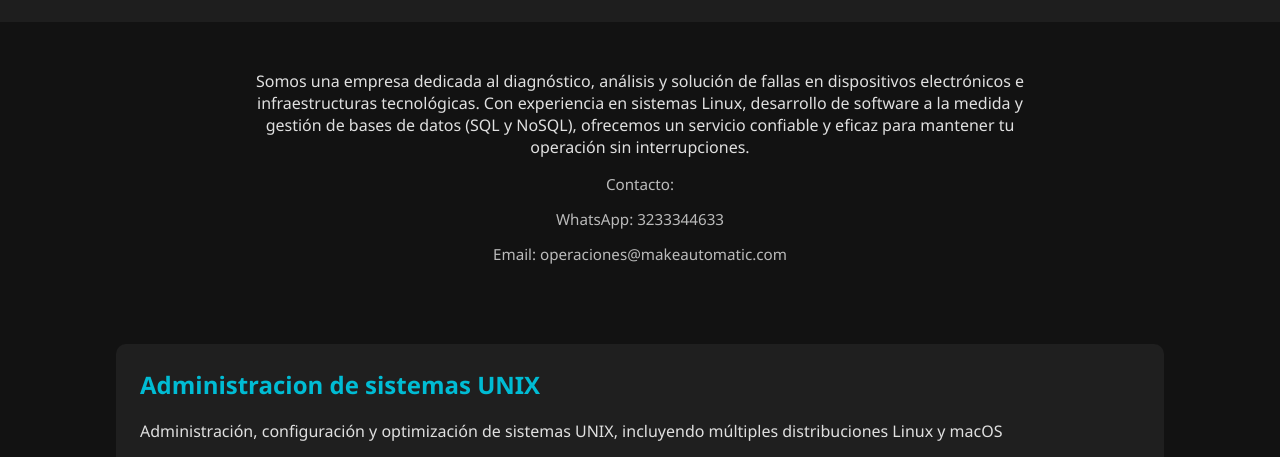
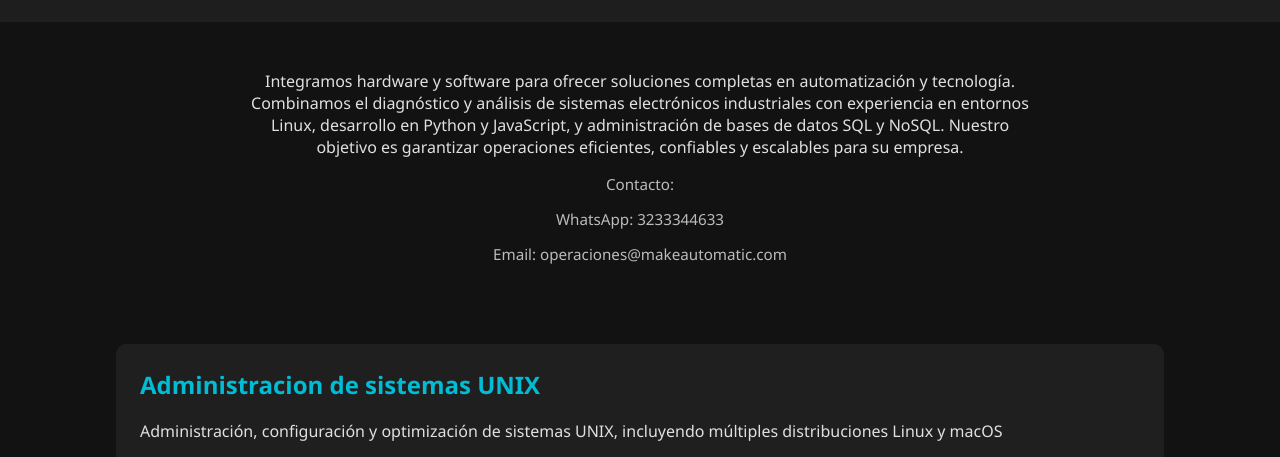
Before and after one commit to egosumscientia/makeAutoWeb, a plain HTML site: page index.html in a window 1280 px wide. Shown: the part 256-713 px from the top of the page. Drawn offline with Linux system fonts and the light colour scheme.

Commit message:
modificaciones

```diff
--- a/index.html
+++ b/index.html
@@ -163,7 +163,7 @@
   </header>
 
   <section class="intro">
-    <p>Somos una empresa dedicada al diagnóstico, análisis y solución de fallas en dispositivos electrónicos e infraestructuras tecnológicas. Con experiencia en sistemas Linux, desarrollo de software a la medida y gestión de bases de datos (SQL y NoSQL), ofrecemos un servicio confiable y eficaz para mantener tu operación sin interrupciones.</p>
+    <p>Integramos hardware y software para ofrecer soluciones completas en automatización y tecnología. Combinamos el diagnóstico y análisis de sistemas electrónicos industriales con experiencia en entornos Linux, desarrollo en Python y JavaScript, y administración de bases de datos SQL y NoSQL. Nuestro objetivo es garantizar operaciones eficientes, confiables y escalables para su empresa.</p>
     <div class="contact-info">
       <p>Contacto:</p>
       <p>WhatsApp: 3233344633</p>
```
